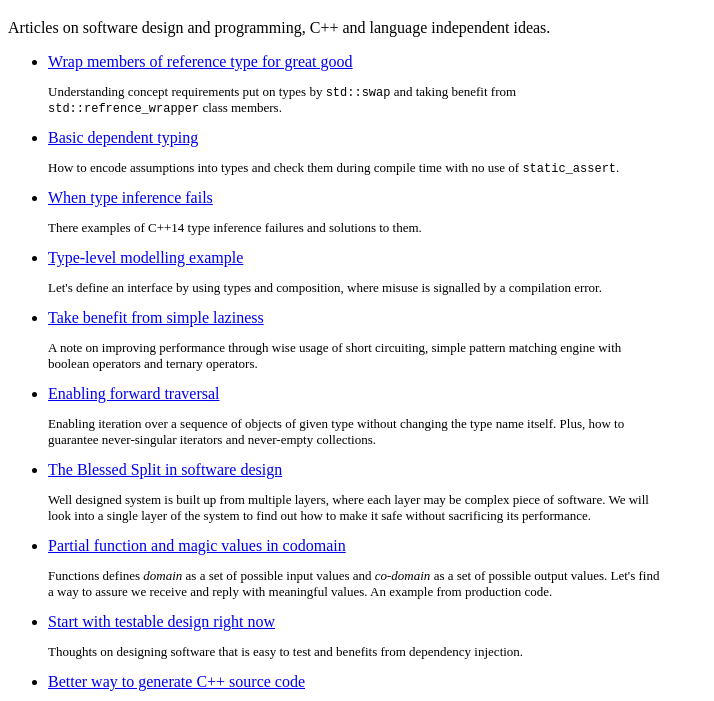
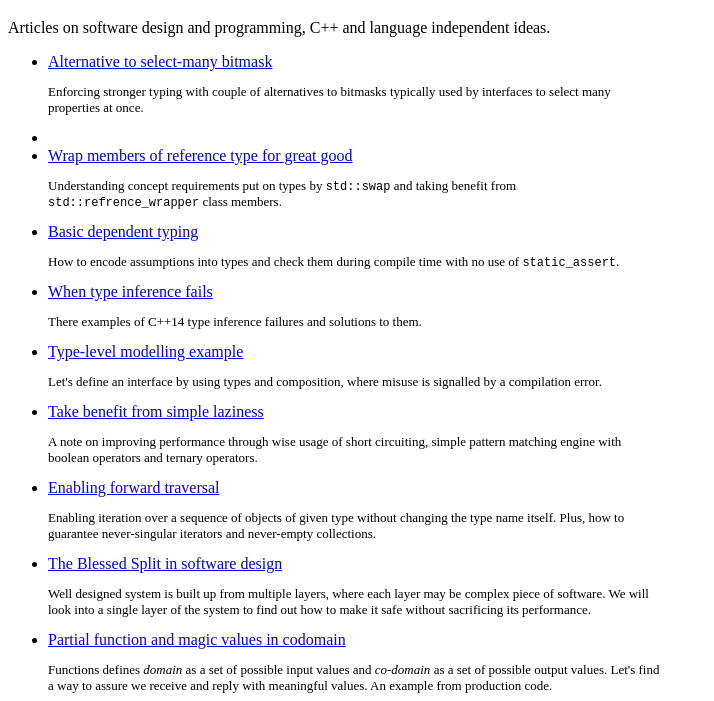
Before and after one commit to insooth/insooth.github.io, a plain HTML site: page index.html in a window 1280 px wide. Shown: the part 61-762 px from the top of the page, without its empty margins (0-714 px from the left). Drawn offline with Linux system fonts and the light colour scheme.

Commit message:
Update index.html

```diff
--- a/index.html
+++ b/index.html
@@ -13,6 +13,14 @@
     <p>
     Articles on software design and programming, C++ and language independent ideas.
     <ul>
+      <li>
+        <a href="https://github.com/insooth/insooth.github.io/blob/master/alternative-to-select-many-bitmask.md" title="Alternative to select-many bitmask">Alternative to select-many bitmask</a>
+        <p class="abstract">
+          Enforcing stronger typing with couple of alternatives to bitmasks
+          typically used by interfaces to select many properties at once.
+        </p>
+      </li>
+      <li>
       <li>
         <a href="https://github.com/insooth/insooth.github.io/blob/master/wrap-members-of-reference-type.md" title="Wrap members of reference type for great good">Wrap members of reference type for great good</a>
         <p class="abstract">
```
